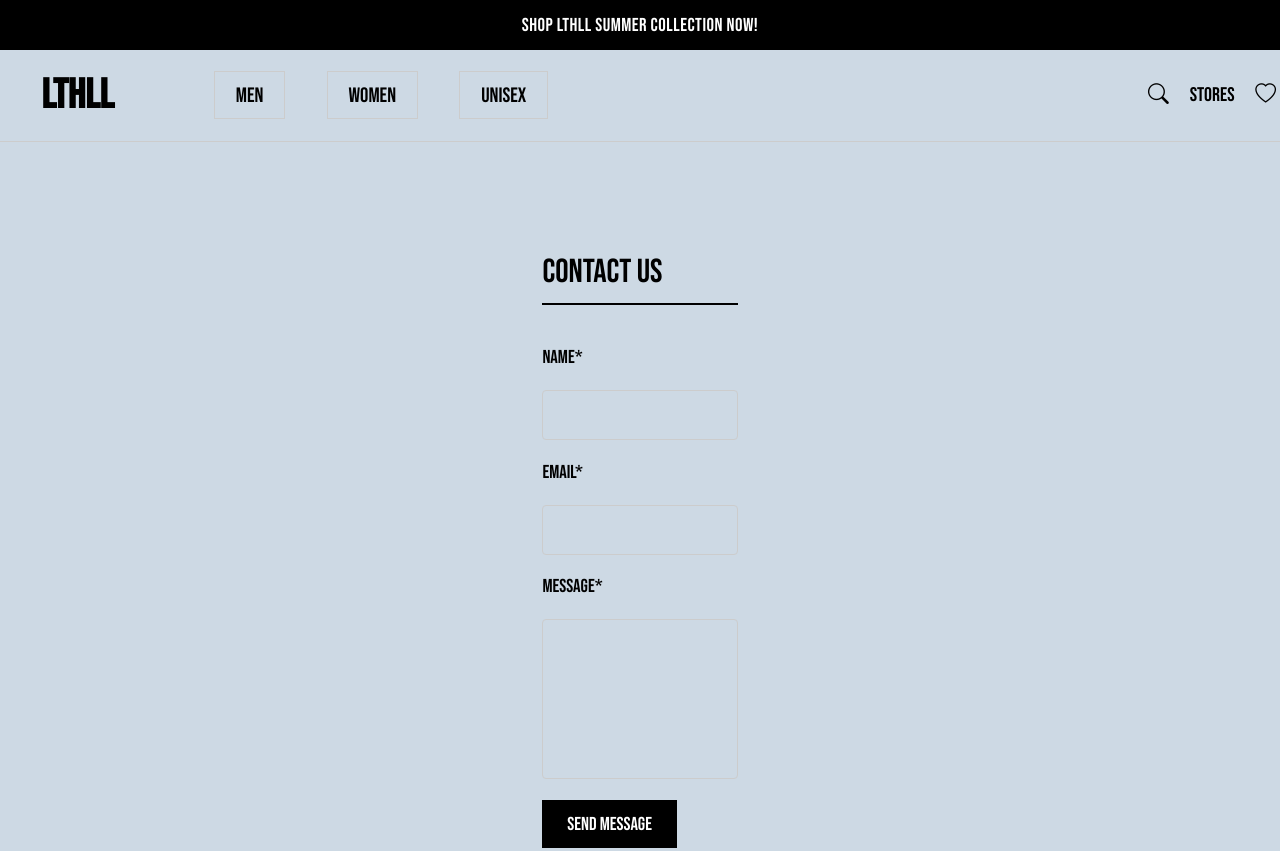
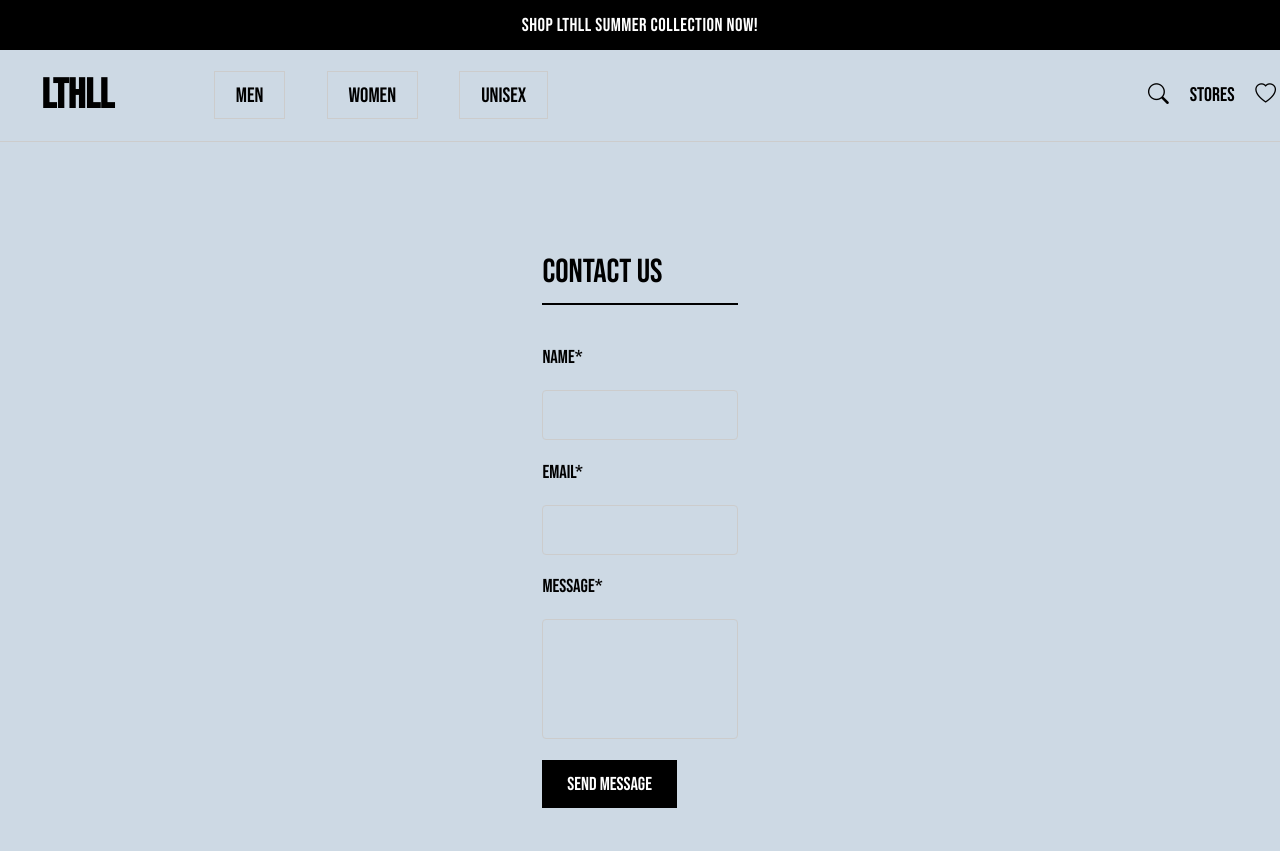
Before and after one commit to Hampeeeeeee/Agil-Projektledning, a website: page src/contact.html in a window 1280 px wide. Shown: the top 851 px of the page. Drawn offline with nearby package versions, Linux system fonts and the light colour scheme.

Commit message:
small fix again

```diff
--- a/src/css/contact.css
+++ b/src/css/contact.css
@@ -316,7 +316,7 @@ h6 {
 }
 
 .contact-form textarea {
-    height: 160px;
+    height: 120px;
   }
 
 .contact-form input:focus,
```
